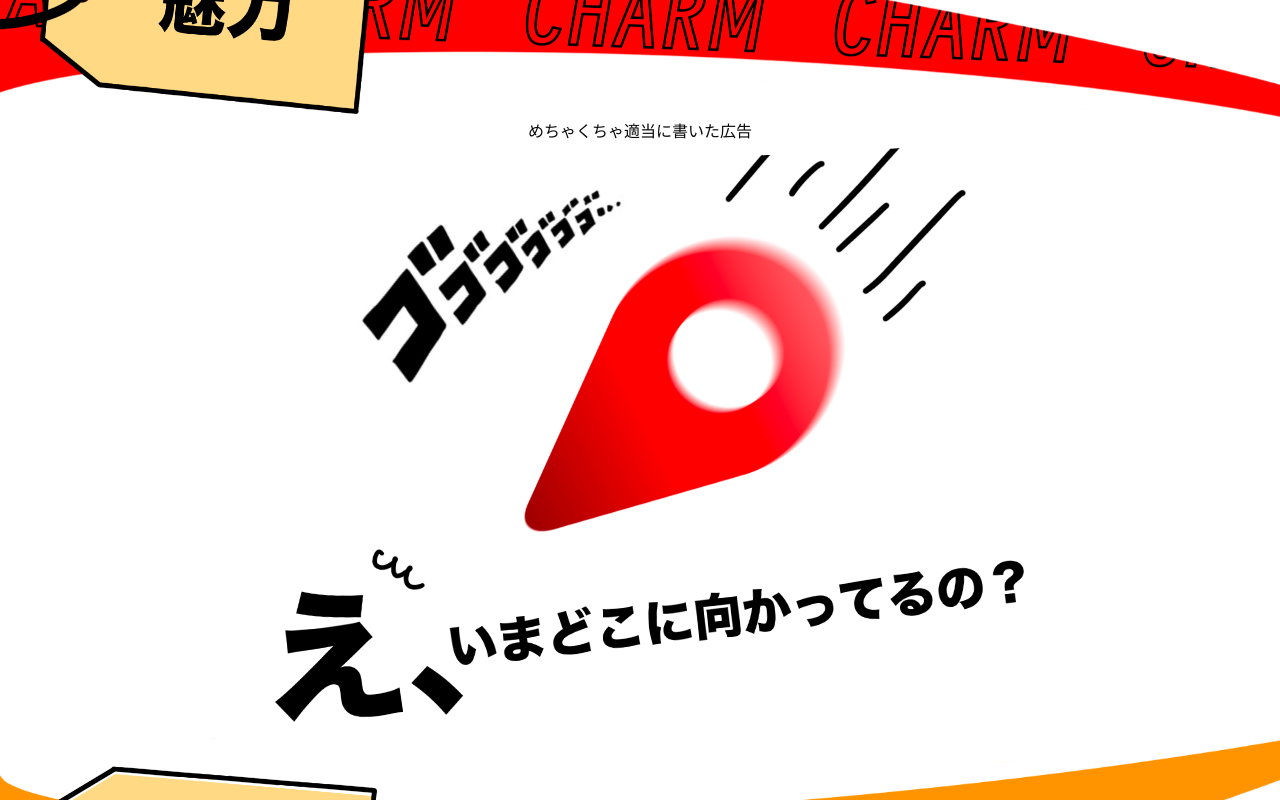
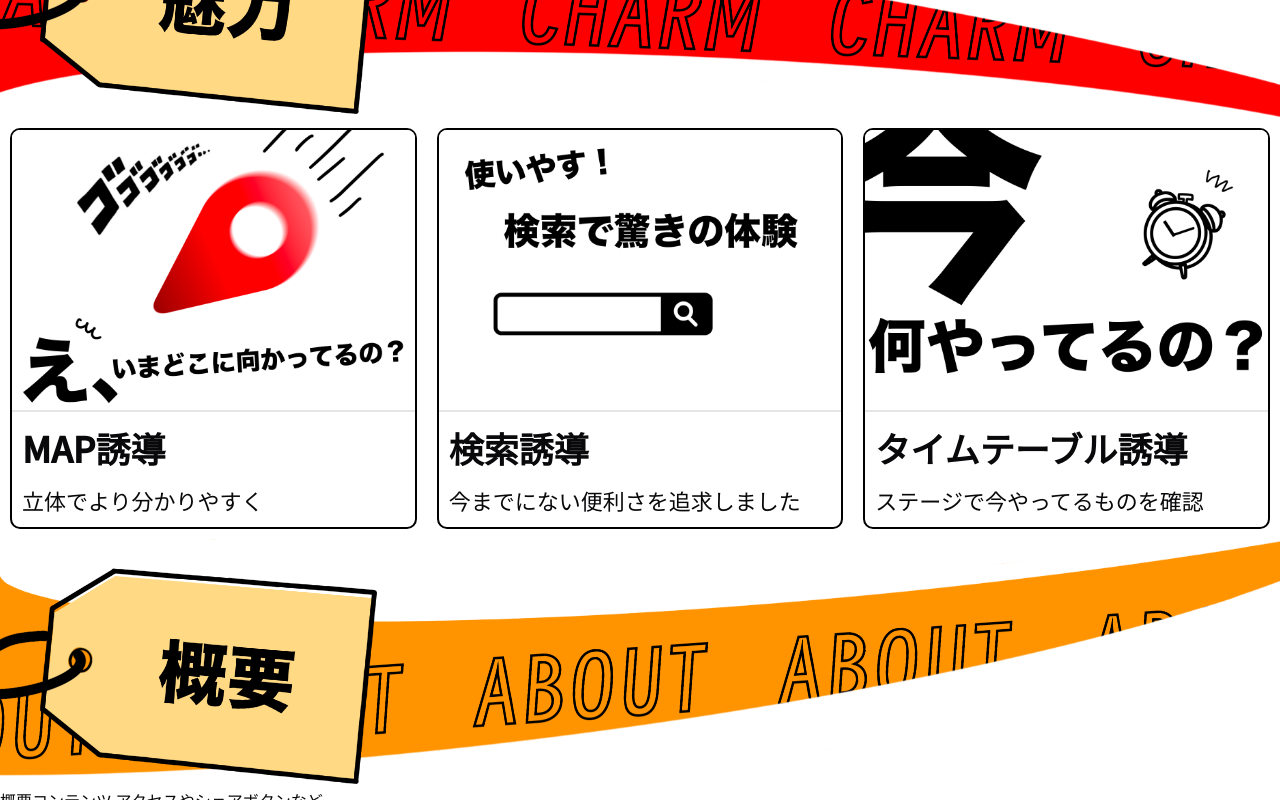
Before and after one commit to 2025program/suishosai2025, a Next.js app: page / in a window 1280 px wide. Shown: the part 1140-1940 px from the top of the page. Built offline with nearby package versions, Linux system fonts and the light colour scheme; no server answers; the database is empty; a web font is replaced by a local one.

Commit message:
めっちゃ適当な魅力コンテンツの追加

```diff
--- a/app/page.tsx
+++ b/app/page.tsx
@@ -6,6 +6,7 @@ import "./homepage.css"
 import { supabase } from '@/utils/supabase/supabase';
 import { Database } from '@/types/database';
 import { Yusei_Magic } from "next/font/google";
+import Charm from '@/components/charm/charm';
 const yusei = Yusei_Magic({ weight: "400", subsets: ["latin"] });
 
 function formatDate(dateStr: string | null): string {
@@ -61,8 +62,8 @@ const Home: React.FC = () => {
                           className="imageanimation-png img"
                           src="/welcome/title.png"
                           alt=""
-                          width={800}
-                          height={200}
+                          width={172}
+                          height={2636}
                           priority
                         />
                       </div>
@@ -71,8 +72,8 @@ const Home: React.FC = () => {
                           className="imageanimation-png img"
                           src="/welcome/title.png"
                           alt=""
-                          width={800}
-                          height={200}
+                          width={172}
+                          height={2636}
                           priority
                         />
                       </div>
@@ -88,8 +89,8 @@ const Home: React.FC = () => {
                         className="headtop-logo-sp img"
                         src="/welcome/logosp.png"
                         alt=""
-                        width={497}
-                        height={427}
+                        width={831}
+                        height={714}
                         priority
                       />
                     </picture>
@@ -104,8 +105,8 @@ const Home: React.FC = () => {
                         className="headtop-change-sp img"
                         src="/welcome/themesp.png"
                         alt="neo"
-                        width={594}
-                        height={197}
+                        width={180}
+                        height={1164}
                         priority
                       />
                     </picture>
@@ -154,8 +155,8 @@ const Home: React.FC = () => {
                   className="newsbox-newstag img"
                   src="/welcome/newstag.png"
                   alt=""
-                  width={400}
-                  height={200}
+                  width={800}
+                  height={400}
                   priority
                 />
 
@@ -170,8 +171,8 @@ const Home: React.FC = () => {
                           className="imageanimation-png"
                           src="/welcome/title_news.png"
                           alt=""
-                          width={2384}
-                          height={150}
+                          width={4790}
+                          height={300}
                           loading="lazy"
                         />
                       </picture>
@@ -185,8 +186,8 @@ const Home: React.FC = () => {
                           className="imageanimation-png"
                           src="/welcome/title_news.png"
                           alt=""
-                          width={2384}
-                          height={150}
+                          width={4790}
+                          height={300}
                           loading="lazy"
                         />
                       </picture>
@@ -239,8 +240,8 @@ const Home: React.FC = () => {
                   className="charmbox-charmtag img"
                   src="/welcome/charmtag.png"
                   alt=""
-                  width={400}
-                  height={200}
+                  width={800}
+                  height={400}
                   priority
                 />
 
@@ -255,8 +256,8 @@ const Home: React.FC = () => {
                           className="imageanimation-png"
                           src="/welcome/title_map.png"
                           alt=""
-                          width={2384}
-                          height={150}
+                          width={4790}
+                          height={300}
                           loading="lazy"
                         />
                       </picture>
@@ -270,8 +271,8 @@ const Home: React.FC = () => {
                           className="imageanimation-png"
                           src="/welcome/title_map.png"
                           alt=""
-                          width={2384}
-                          height={150}
+                          width={4790}
+                          height={300}
                           loading="lazy"
                         />
                       </picture>
@@ -279,19 +280,8 @@ const Home: React.FC = () => {
                   </div>
                 </div>
               </div>
-              <div className="itemcharm">
-                <p>めちゃくちゃ適当に書いた広告</p>
-                <a href='/map' className="adbox">
-                  <Image
-                    className="ad"
-                    src="/topad/mapad.png"
-                    alt="hi"
-                    width={800}
-                    height={577}
-                    loading="lazy"
-                  />
-                </a>
-              </div>
+
+              <Charm />
             </section>
 
             <section className='foot'>
@@ -318,8 +308,8 @@ const Home: React.FC = () => {
                   className="footbox-foottag img"
                   src="/welcome/abouttag.png"
                   alt=""
-                  width={400}
-                  height={200}
+                  width={800}
+                  height={400}
                   priority
                 />
 
@@ -334,8 +324,8 @@ const Home: React.FC = () => {
                           className="imageanimation-png"
                           src="/welcome/title_about.png"
                           alt=""
-                          width={2384}
-                          height={150}
+                          width={4790}
+                          height={300}
                           loading="lazy"
                         />
                       </picture>
@@ -349,8 +339,8 @@ const Home: React.FC = () => {
                           className="imageanimation-png"
                           src="/welcome/title_about.png"
                           alt=""
-                          width={2384}
-                          height={150}
+                          width={4790}
+                          height={300}
                           loading="lazy"
                         />
                       </picture>
--- /dev/null
+++ b/components/charm/charm.css
@@ -0,0 +1,62 @@
+.charm_box {
+    display: grid;
+    grid-template-columns: 1fr 1fr 1fr;
+}
+
+.charm_a_box {
+    width: auto;
+    margin: 10px;
+    border: 2px black solid;
+    border-radius: 10px;
+    overflow: hidden;
+}
+
+.charm_header {
+    width: 100%;
+    border-bottom: 2px #e3e3e3e3 solid;
+}
+
+.charm_img {
+    width: 100%;
+    height: auto;
+}
+
+.charm_desc {
+    margin: 10px;
+}
+
+.charm_desc h1 {
+    font-weight: bold;
+    font-size: clamp(20px, 3vw, 35px);
+}
+
+.charm_desc p {
+    margin-top: 10px;
+    font-size: clamp(14px, 2vw, 22px);
+}
+
+.charm_sp {
+    display: none;
+    height: auto;
+}
+
+.charm_header_sp {
+    height: 100%;
+    display: flex;
+    align-items: center;
+    padding: 20px;
+}
+
+@media (max-width: 767px) {
+    .charm_box {
+        grid-template-columns: 1fr 1fr;
+    }
+
+    .charm_desc h1 {
+        font-size: clamp(16px, 4vw, 40px);
+    }
+
+    .charm_sp {
+        display: block;
+    }
+}
--- /dev/null
+++ b/components/charm/charm.tsx
@@ -0,0 +1,71 @@
+import "./charm.css"
+import Image from 'next/image';
+
+export default function Charm() {
+    return (
+        <>
+            <div className="charm_box">
+                <a href="/map" className="charm_a_box">
+                    <div className="charm_header">
+                        <Image
+                            className="charm_img"
+                            src="/topad/mapad.png"
+                            alt=""
+                            width={2640}
+                            height={1640}
+                            priority
+                        />
+                    </div>
+                    <div className="charm_desc">
+                        <h1>MAP誘導</h1>
+                        <p>立体でより分かりやすく</p>
+                    </div>
+                </a>
+                <a href="/event" className="charm_a_box">
+                    <div className="charm_header">
+                        <Image
+                            className="charm_img"
+                            src="/topad/searchad.png"
+                            alt=""
+                            width={2360}
+                            height={1640}
+                            priority
+                        />
+                    </div>
+                    <div className="charm_desc">
+                        <h1>検索誘導</h1>
+                        <p>今までにない便利さを追求しました</p>
+                    </div>
+                </a>
+                <a href="/timetable" className="charm_a_box">
+                    <div className="charm_header">
+                        <Image
+                            className="charm_img"
+                            src="/topad/timead.png"
+                            alt=""
+                            width={2360}
+                            height={1640}
+                            priority
+                        />
+                    </div>
+                    <div className="charm_desc">
+                        <h1>タイムテーブル誘導</h1>
+                        <p>ステージで今やってるものを確認</p>
+                    </div>
+                </a>
+                <div className="charm_sp">
+                    <div className="charm_header_sp">
+                        <Image
+                            className="charm_img_sp"
+                            src="/welcome/logosp.png"
+                            alt=""
+                            width={831}
+                            height={714}
+                            priority
+                        />
+                    </div>
+                </div>
+            </div>
+        </>
+    );
+}
```
Also changed, not shown: public/topad/searchad.png (added), public/topad/timead.png (added).
